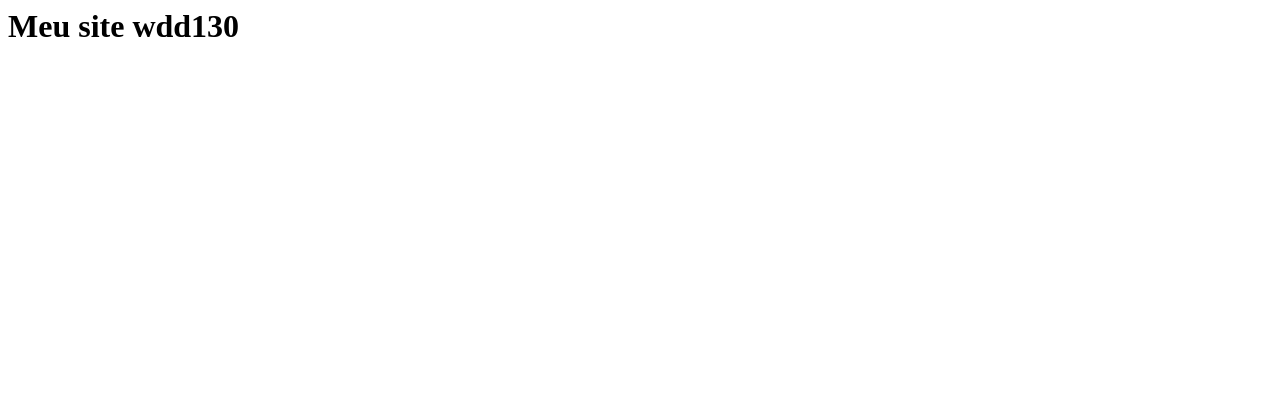
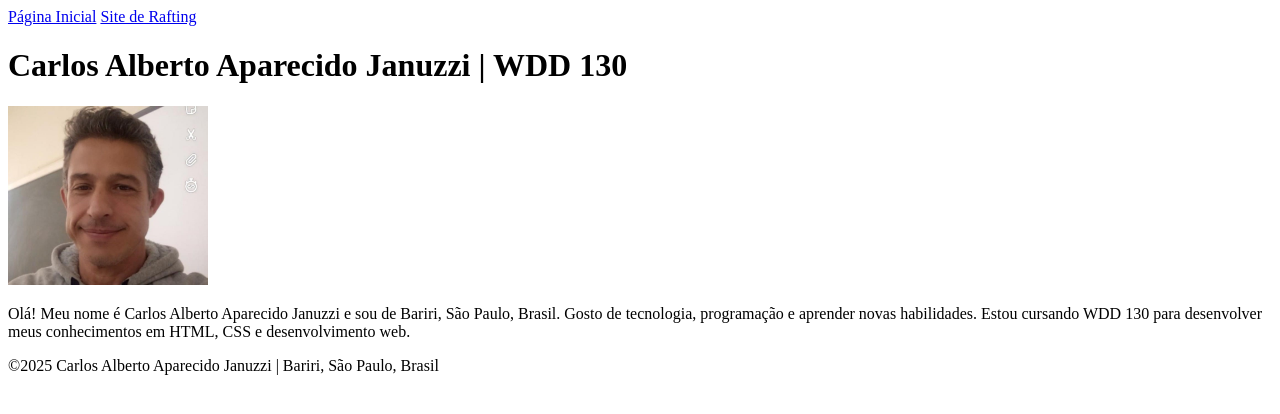
Before and after one commit to carlosjanuzzi/wdd130, a plain HTML site: page index.html in a window 1280 px wide. Drawn offline with Linux system fonts and the light colour scheme.

Commit message:
Página inicial do curso

```diff
--- a/index.html
+++ b/index.html
@@ -1 +1,24 @@
-<h1>Meu site wdd130</h1>
+<!DOCTYPE html>
+<html lang="pt-BR">
+<head>
+    <meta charset="UTF-8">
+    <meta name="viewport" content="width=device-width, initial-scale=1.0">
+    <title>Carlos Alberto Aparecido Januzzi | WDD 130</title>
+</head>
+<body>
+    <header>
+        <nav>
+            <a href="#">Página Inicial</a>
+            <a href="wwr/">Site de Rafting</a>
+        </nav>
+    </header>
+    <main>
+        <h1>Carlos Alberto Aparecido Januzzi | WDD 130</h1>
+        <img src="imagens/perfil.jpg" alt="Olá, meu nome é Carlos Alberto Aparecido Januzzi" width="200">
+        <p>Olá! Meu nome é Carlos Alberto Aparecido Januzzi e sou de Bariri, São Paulo, Brasil. Gosto de tecnologia, programação e aprender novas habilidades. Estou cursando WDD 130 para desenvolver meus conhecimentos em HTML, CSS e desenvolvimento web.</p>
+    </main>
+    <footer>
+        <p>&copy;2025 Carlos Alberto Aparecido Januzzi | Bariri, São Paulo, Brasil</p>
+    </footer>
+</body>
+</html>
```
Also changed, not shown: imagens/perfil.jpg (added).
